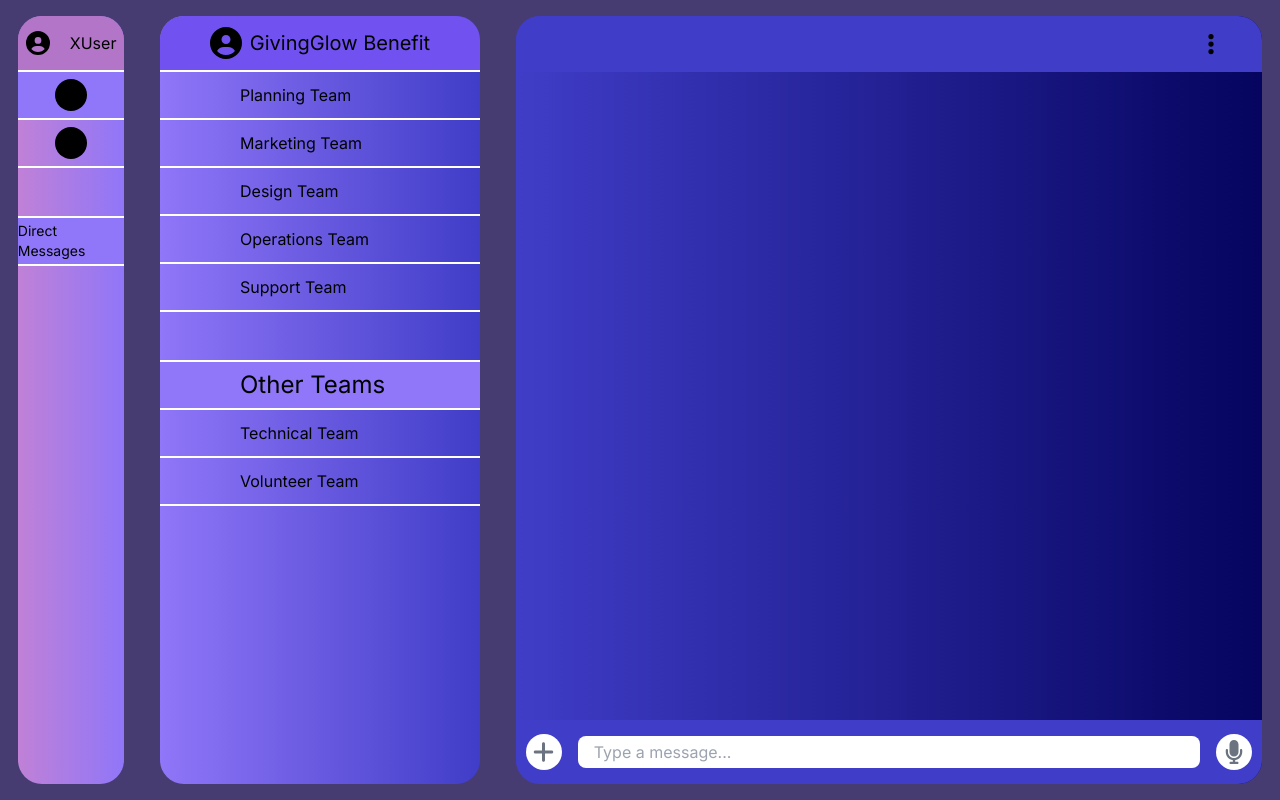
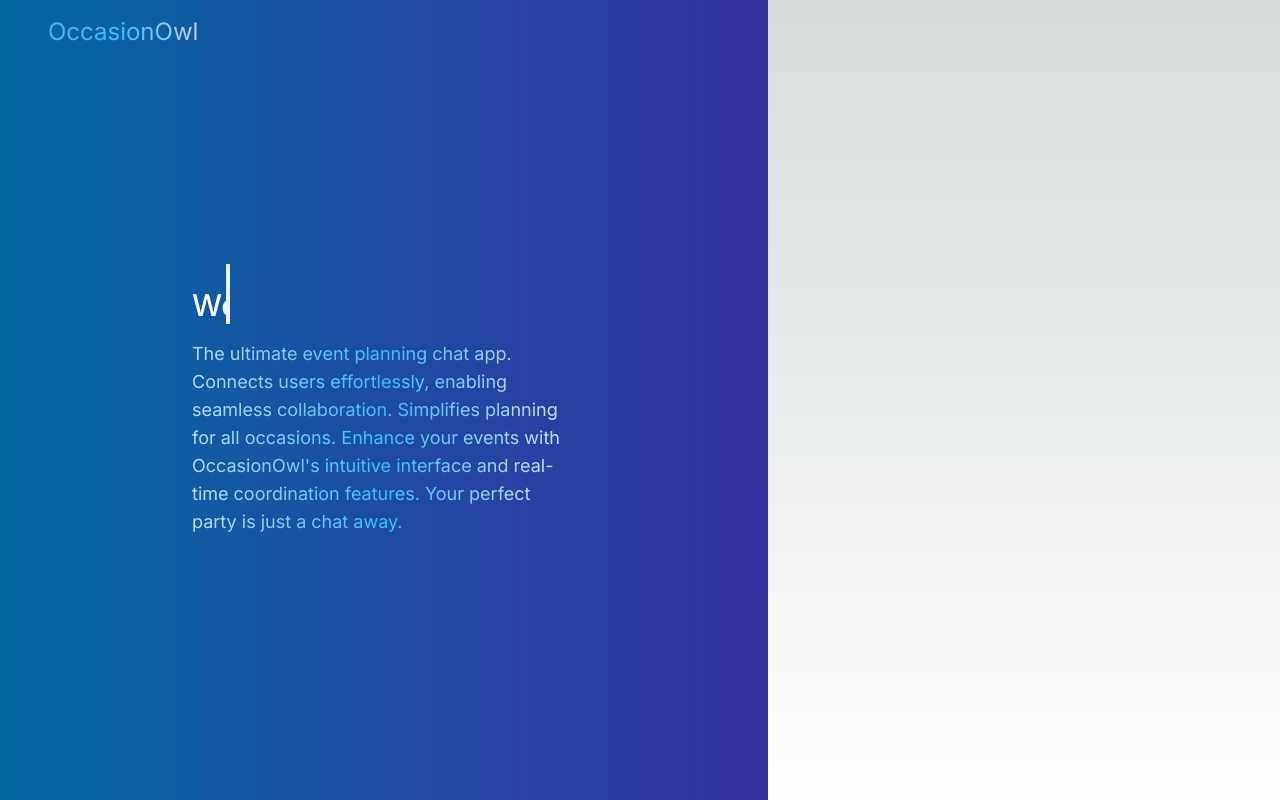
Before and after one commit to Aayushi-Agrwal/OccasionOwlFullStack, a Next.js app in the folder client/: page / in a window 1280 px wide. Built offline with nearby package versions, Linux system fonts and the light colour scheme.

Commit message:
feat: login page ui

```diff
--- a/client/app/layouts/Login.tsx
+++ b/client/app/layouts/Login.tsx
@@ -7,11 +7,11 @@ interface props {
 }
 export const Login: React.FC<props> = ({ setLoginState }) => {
   return (
-    <main className="flex flex-col items-center justify-center h-screen bg-gradient-to-r from-sky-700 to-indigo-800">
+    <main className="flex flex-col w-3/5 items-center justify-center h-screen bg-gradient-to-r from-sky-700 to-indigo-800">
       <div className="fixed top-4 left-12 text-2xl bg-gradient-to-r from-blue-400 via-sky-400 to-indigo-200 inline-block text-transparent bg-clip-text">
         OccasionOwl
       </div>
-      <div className="w-1/2 pb-32">
+      <div className="w-1/2">
         <h1 className="text-3xl font-medium tracking-wide mb-4 w-2/3">
           <div className="animate-typing overflow-hidden whitespace-nowrap border-r-4 border-r-white text-white">
             Welcome to OccasionOwl
@@ -26,7 +26,7 @@ export const Login: React.FC<props> = ({ setLoginState }) => {
           away.
         </p>
       </div>
-      <div className="flex justify-around w-screen">
+      {/* <div className="flex justify-around w-screen">
         <div className="text-left pb-4">
           <h1 className="text-3xl font-medium tracking-wide">
             Login to continue
@@ -41,7 +41,7 @@ export const Login: React.FC<props> = ({ setLoginState }) => {
           <FontAwesomeIcon icon={faGoogle} />
           Sign in with Google
         </div>
-      </div>
+      </div> */}
     </main>
   );
 };
--- a/client/app/page.tsx
+++ b/client/app/page.tsx
@@ -5,6 +5,6 @@ import ChatRoom from "./layouts/Chatroom";
 import { Login } from "./layouts/Login";
 
 export default function Home() {
-  const [login, setLogin] = useState(true);
+  const [login, setLogin] = useState(false);
   return <>{login ? <ChatRoom /> : <Login setLoginState={setLogin} />}</>;
 }
```
